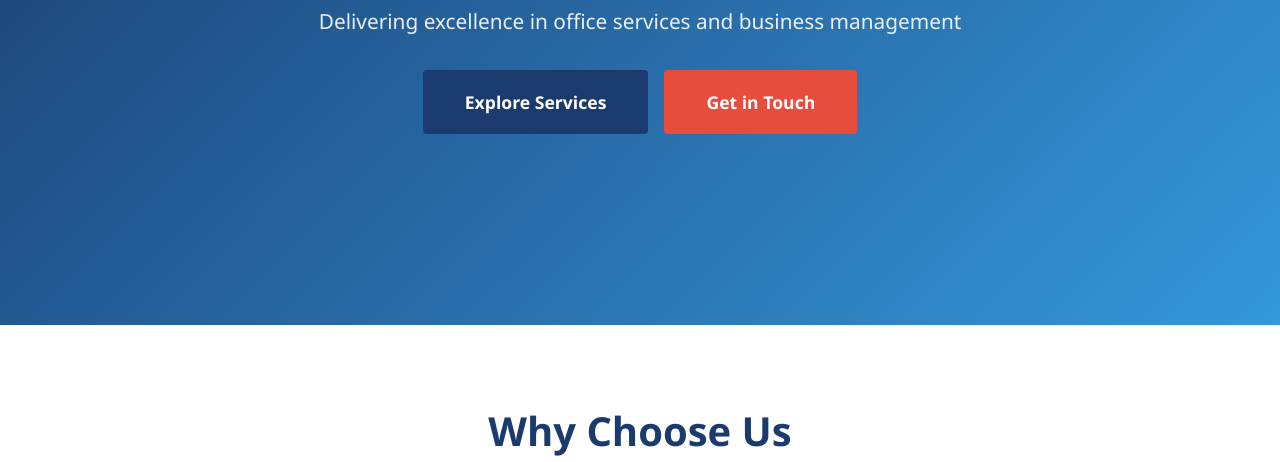
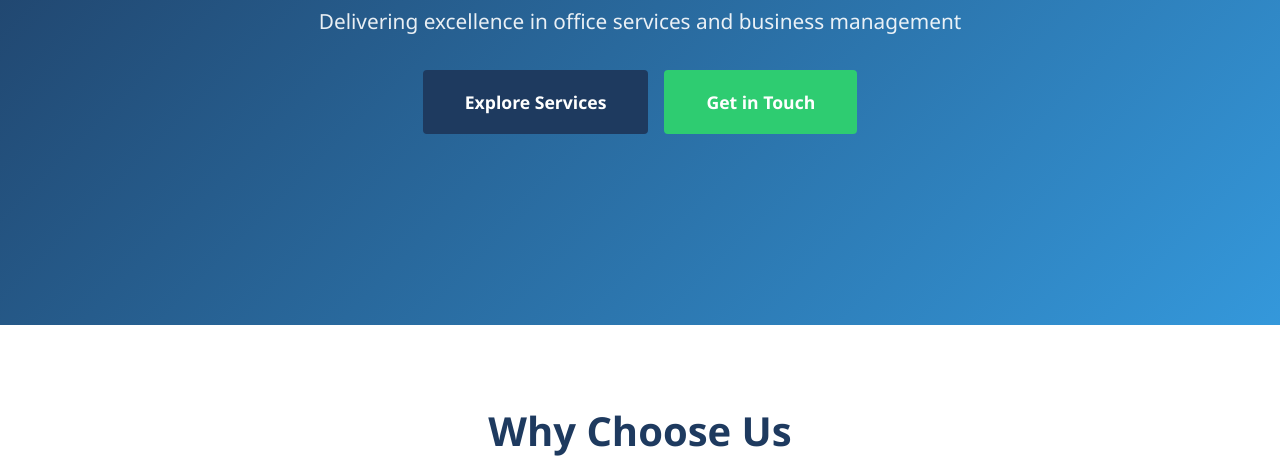
Before and after one commit to christychoma75/profeesional-office, a plain HTML site: page index.html in a window 1280 px wide. Shown: the part 338-800 px from the top of the page. Drawn offline with Linux system fonts and the light colour scheme.

Commit message:
color change pallettes

```diff
--- a/styles.css
+++ b/styles.css
@@ -6,12 +6,12 @@
 }
 
 :root {
-    --primary-color: #1b3b6f;
-    --secondary-color: #e74c3c;
-    --accent-color: #3498db;
-    --text-color: #333;
-    --light-text: #666;
-    --background-color: #f8f9fa;
+    --primary-color: #1e3a5f;        /* Navy */
+    --secondary-color: #2ecc71;      /* Forest Green */
+    --accent-color: #3498db;         /* Sky Blue */
+    --text-color: #2c3e50;
+    --light-text: #7f8c8d;
+    --background-color: #ecf0f1;
     --border-color: #e0e0e0;
     --white: #ffffff;
     --shadow: 0 2px 8px rgba(0, 0, 0, 0.1);
```
